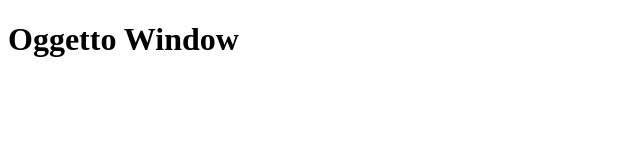
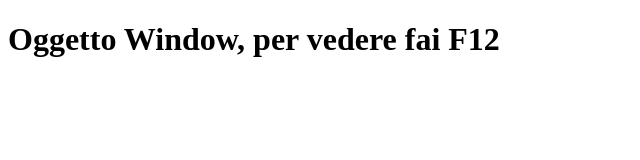
Before and after one commit to aury16/auroraPluderi-web, a plain HTML site: page ES07/esercizioa.html in a window 1280 px wide. Shown: the whole page, without its empty margins (0-640 px from the left). Drawn offline with Linux system fonts and the light colour scheme.

Commit message:
inserimento esercizio b

```diff
--- a/ES07/esercizioa.html
+++ b/ES07/esercizioa.html
@@ -8,7 +8,7 @@
 
 <body>
 
-    <h1>Oggetto Window</h1>
+    <h1>Oggetto Window, per vedere fai F12</h1>
 
     <script>
 
```
